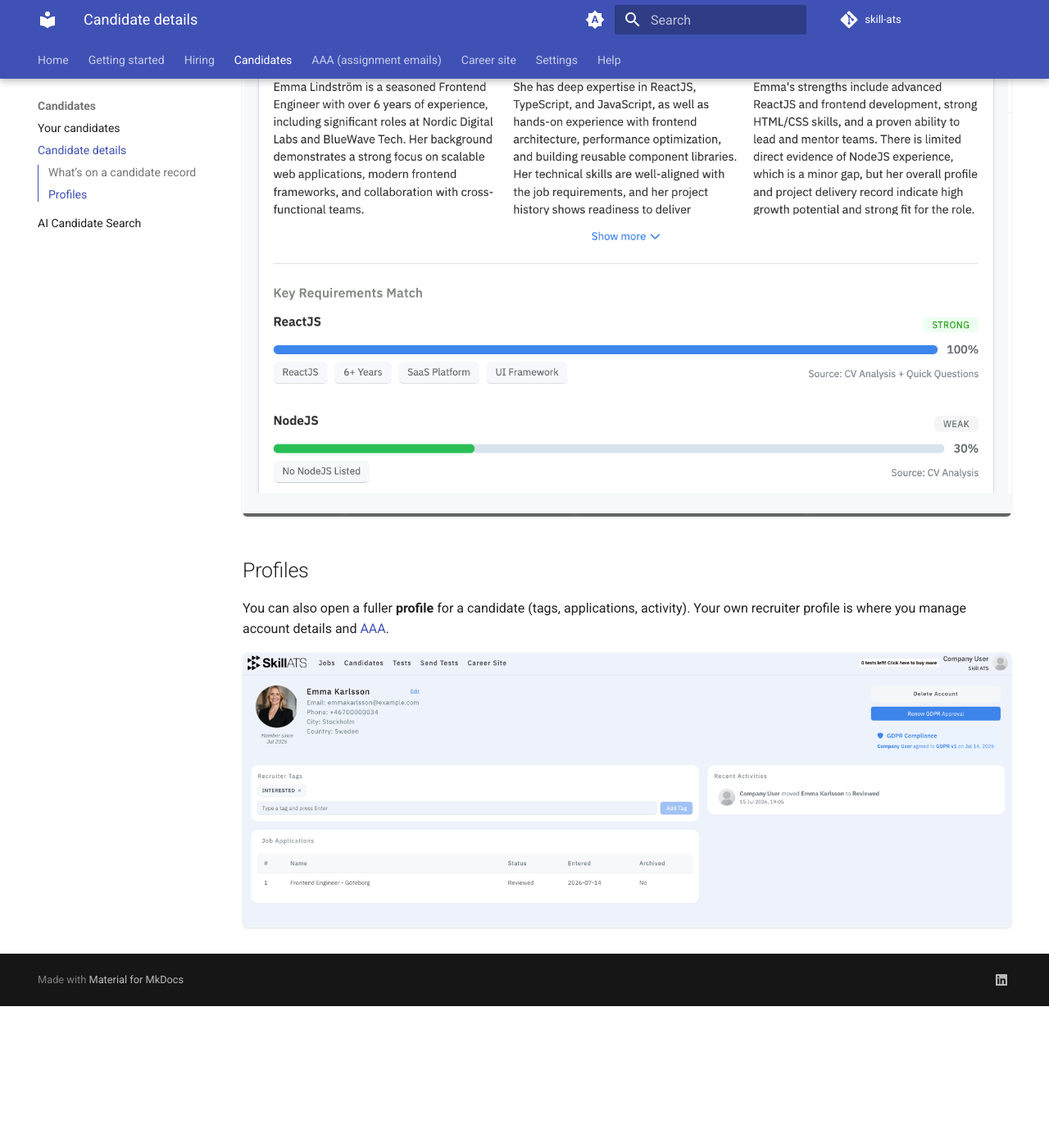
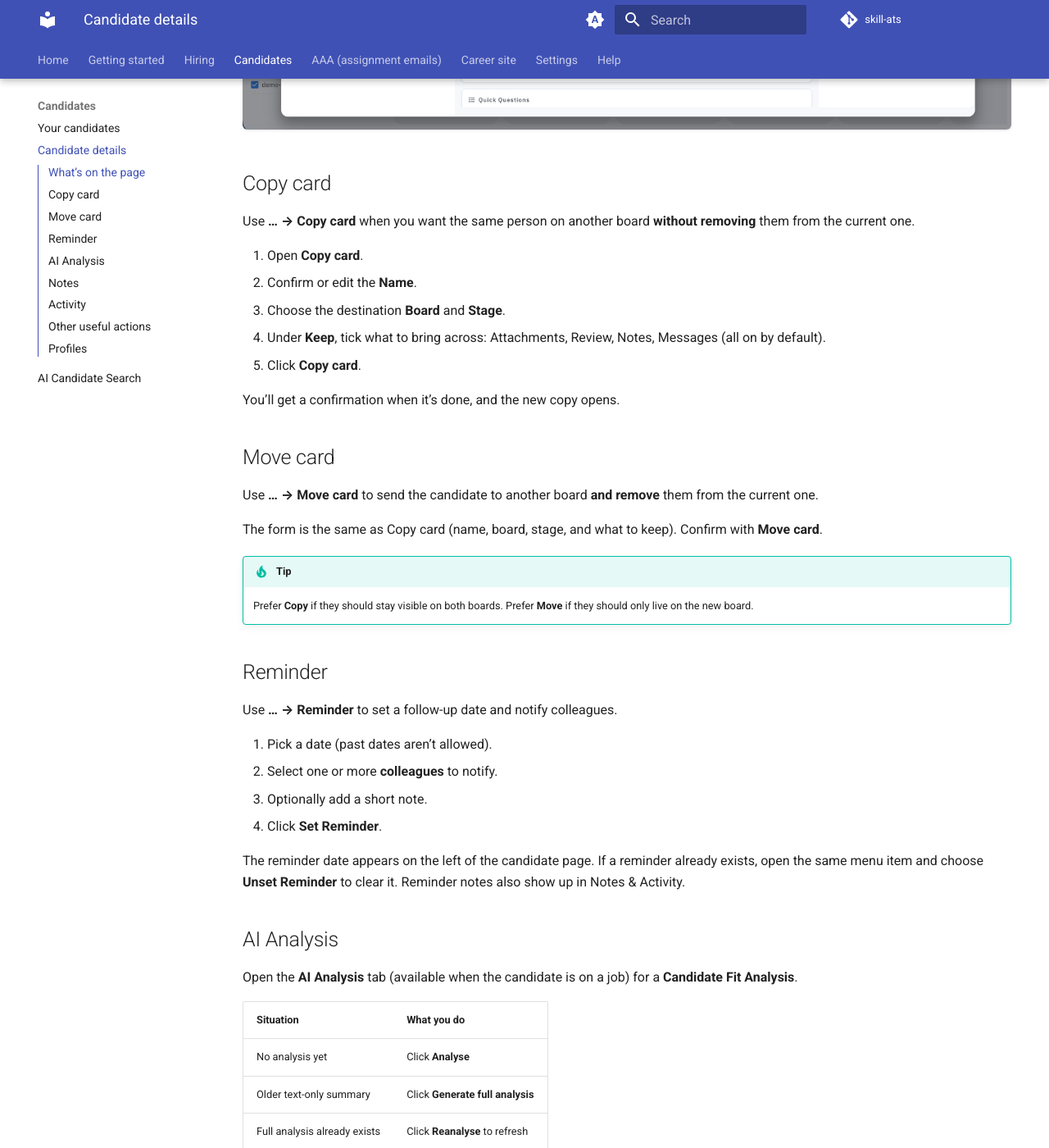
Before and after one commit to aayush27/skill-ats, an MkDocs documentation site: the page built from docs/candidates/Candidate_record.md, in a window 1280 px wide and 1400 px high, scrolled down 1270 px. Shown: the whole window at 82% size. Built offline with MkDocs 1.6.1 and Material for MkDocs 9.7.7, drawn with Linux system fonts in a browser that asks for light colours; comment, search, counter and statistics services are not loaded; before the commit the page ends 2497 px from its top, so only the background shows below that; some of the changed text lies outside the part shown.

Commit message:
Added candidate card details

```diff
--- a/docs/candidates/Candidate_record.md
+++ b/docs/candidates/Candidate_record.md
@@ -4,25 +4,116 @@ title: Candidate details
 
 # Candidate details
 
-Click a candidate from the list, board, or AI Search results to open their record.
+Click a candidate from the list, board, or AI Search results to open their record. The same view opens as a card on the board or as a full page.
 
-## What’s on a candidate record
+## What’s on the page
 
-Depending on your setup, you may see:
+**Left side**
 
-- Contact and personal details
-- Applications and which jobs they’re in
-- Tests and ratings
-- Tags and notes
-- Activity history
-- Privacy options (renew consent or request deletion where available)
+- Photo, name, and board
+- Contact details (email, phone, LinkedIn, location) — use **Edit** to change them
+- Dates: applied, last contact, and reminder (if set)
+- Status (Open, Hired, or Rejected)
+- Whether they appear on other boards
+- GDPR compliance summary
+- Overall rating (from quick questions, reviews, and tests)
+
+**Top bar**
+
+- **Renew GDPR approval**
+- Stage dropdown (move them on the current board)
+- Status dropdown (Open / Hired / Rejected)
+- **…** menu — Copy card, Move card, Copy link, Reminder, Remove from job
+
+**Main tabs**
+
+Summary · Attachments · Tests · Messages · Reviews · AI Analysis (when linked to a job)
+
+**Also always available:** Notes & Activity
 
 ![CandidateCard](../assets/CandidateCard.png)
 
+## Copy card
+
+Use **… → Copy card** when you want the same person on another board **without removing** them from the current one.
+
+1. Open **Copy card**.
+2. Confirm or edit the **Name**.
+3. Choose the destination **Board** and **Stage**.
+4. Under **Keep**, tick what to bring across: Attachments, Review, Notes, Messages (all on by default).
+5. Click **Copy card**.
+
+You’ll get a confirmation when it’s done, and the new copy opens.
+
+## Move card
+
+Use **… → Move card** to send the candidate to another board **and remove** them from the current one.
+
+The form is the same as Copy card (name, board, stage, and what to keep). Confirm with **Move card**.
+
+!!! tip
+    Prefer **Copy** if they should stay visible on both boards. Prefer **Move** if they should only live on the new board.
+
+## Reminder
+
+Use **… → Reminder** to set a follow-up date and notify colleagues.
+
+1. Pick a date (past dates aren’t allowed).
+2. Select one or more **colleagues** to notify.
+3. Optionally add a short note.
+4. Click **Set Reminder**.
+
+The reminder date appears on the left of the candidate page. If a reminder already exists, open the same menu item and choose **Unset Reminder** to clear it. Reminder notes also show up in Notes & Activity.
+
+## AI Analysis
+
+Open the **AI Analysis** tab (available when the candidate is on a job) for a **Candidate Fit Analysis**.
+
+| Situation | What you do |
+|-----------|-------------|
+| No analysis yet | Click **Analyse** |
+| Older text-only summary | Click **Generate full analysis** |
+| Full analysis already exists | Click **Reanalyse** to refresh |
+
+A full analysis typically shows:
+
+- Overall fit score (out of 100) and confidence
+- Short summary paragraphs (**Show more** / **Show less**)
+- **Key Requirements Match** — how well they match each requirement, with strength and sources
+
 ![CandidateAIAnalysis](../assets/CandidateAIAnalysis.png)
+
+## Notes
+
+Open **Notes & Activity** to leave comments for your team.
+
+1. Type your note. Use **@** to mention a colleague.
+2. Optionally tick **Private note (only visible to me)** and/or **Candidate contacted (last few days)**.
+3. Click **Add Note**.
+
+Private notes show a **P** tag; contacted notes show a **C** tag. You can **Delete** your own notes.
+
+## Activity
+
+In the same **Notes & Activity** tab, notes and system events appear together in one timeline (newest first), including things like stage changes and reminders. Use it as a quick history of what’s happened with this candidate.
+
+## Other useful actions
+
+| Action | Where | What it does |
+|--------|--------|--------------|
+| Change stage | Top stage dropdown | Moves them to another column on this board |
+| Hire / Reject | Status dropdown | Sets Open, Hired, or Rejected. Rejecting may offer to send an automatic rejection email |
+| Copy link | **… → Copy link** | Copies a link to this candidate card |
+| Remove from job | **… → Remove from job** | Removes them from this job (with confirmation) |
+| Send tests | **Tests** tab | Send assessments and open results when finished |
+| Attachments | **Attachments** tab | Upload, view, download, or delete CVs and files |
+| Messages | **Messages** tab | Send and review email-style messages |
+| Reviews | **Reviews** tab | Add or edit skill ratings and comments |
+| Summary | **Summary** tab | Description, education, projects, skills/tags |
+| Renew GDPR | Top button | Records that the candidate renewed privacy approval |
 
 ## Profiles
 
-You can also open a fuller **profile** for a candidate (tags, applications, activity). Your own recruiter profile is where you manage account details and [AAA](../aaa/AAA_overview.md).
+You can also open a fuller **profile** for a candidate (tags, applications, and more). Your own recruiter profile is where you manage account details and [AAA](../aaa/AAA_overview.md).
 
 ![CandidateProfile](../assets/CandidateProfile.png)
```
